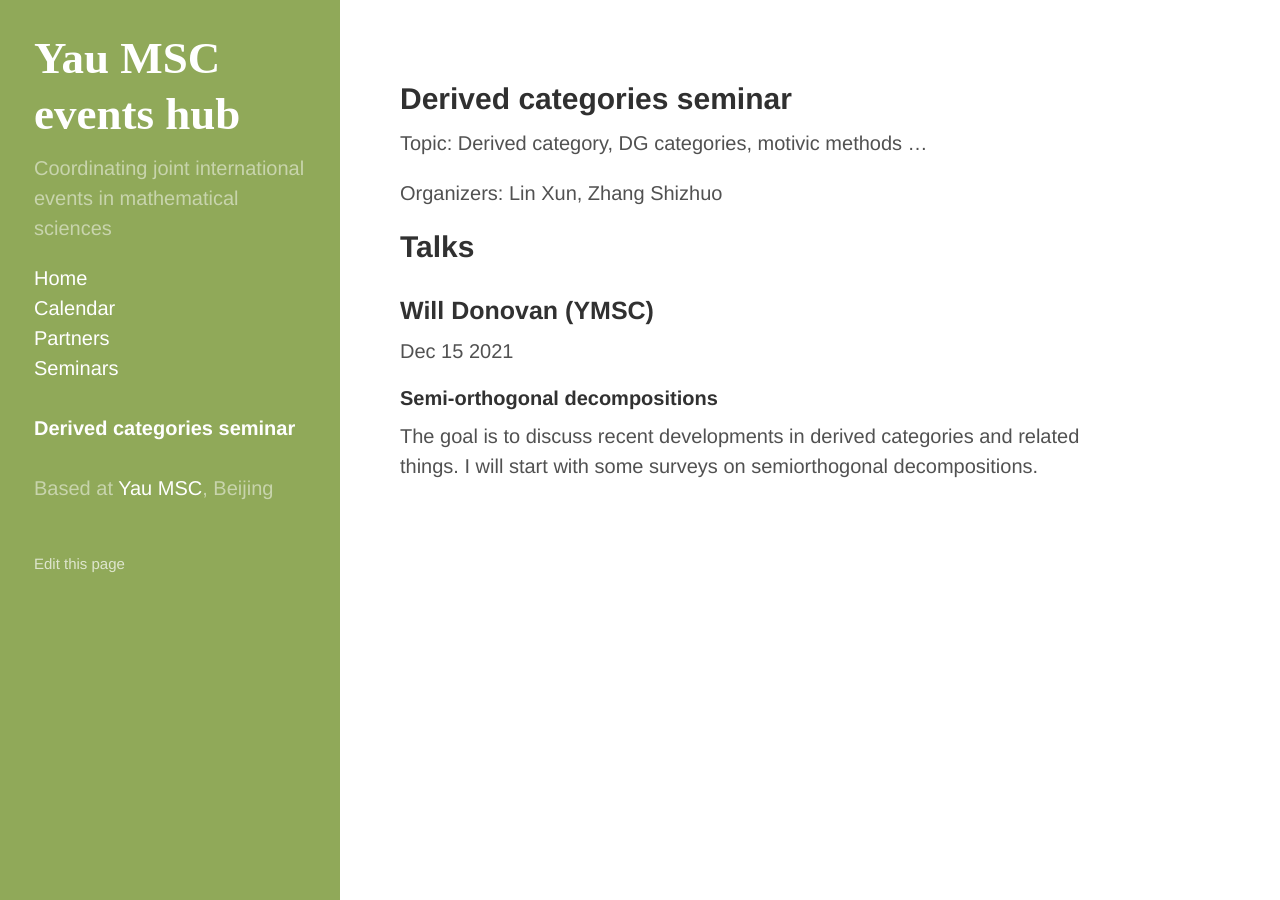
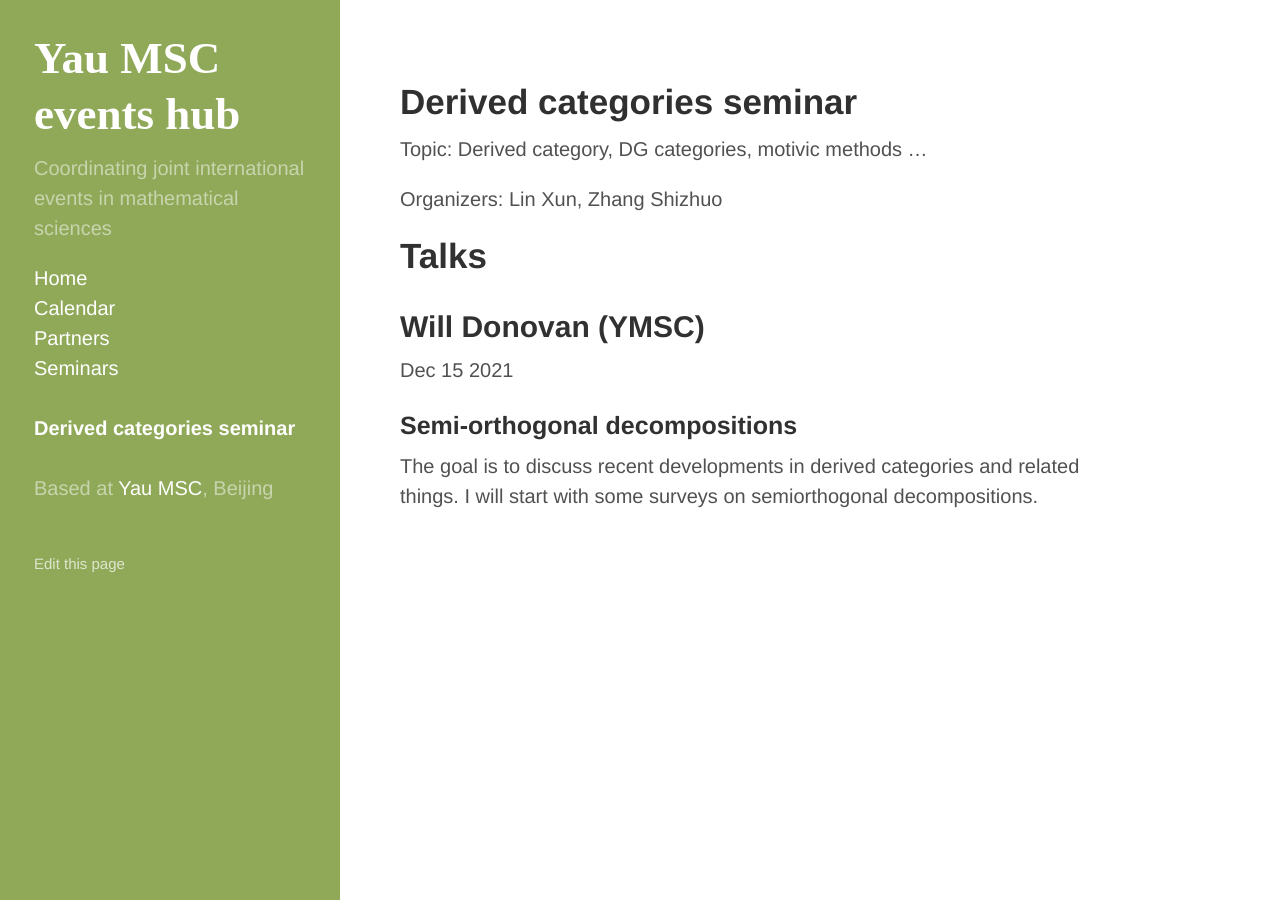
Before and after one commit to yau-msc-events/yau-msc-events.github.io, a Jekyll site: the page built from seminar-dc.md, in a window 1280 px wide. Built offline with Jekyll 4.4.1, drawn with Linux system fonts in a browser that asks for light colours.

Commit message:
Update poole.css

```diff
--- a/public/css/poole.css
+++ b/public/css/poole.css
@@ -92,13 +92,17 @@ h1 {
 }
 h2 {
   margin-top: 1rem;
-  font-size: 1.5rem;
+  font-size: 1.75rem;
 }
 h3 {
   margin-top: 1.5rem;
+  font-size: 1.5rem;
+}
+h4 {
+  margin-top: 1.25rem;
   font-size: 1.25rem;
 }
-h4, h5, h6 {
+h5, h6 {
   margin-top: 1rem;
   font-size: 1rem;
 }
```
